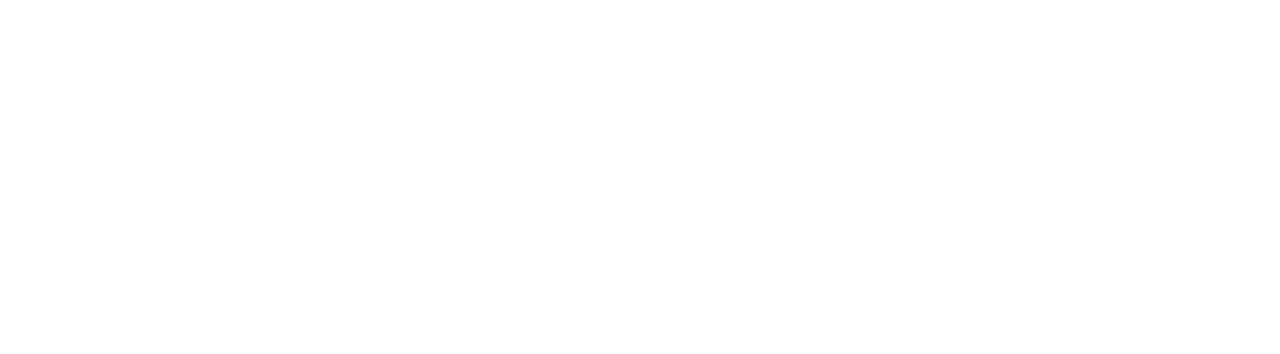
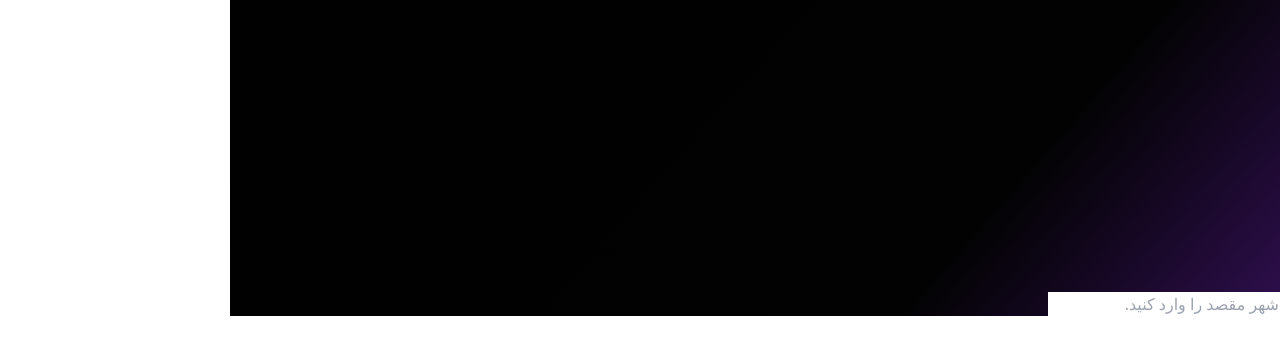
Before and after one commit to hastikm/tools-km, a React (Vite) app: page /map in a window 1280 px wide. Shown: the top 354 px of the page. Built offline with nearby package versions, Linux system fonts and the light colour scheme.

Commit message:
map is not completed

```diff
--- a/src/pages/map/Map.jsx
+++ b/src/pages/map/Map.jsx
@@ -1,11 +1,40 @@
-import React from 'react'
+import React from 'react';
+import '../map/map.css';
+import Navbar from '../../components/navbar';
 
 const Map = () => {
   return (
-    <div>
-      map page
+    <div className='gradient-background h-screen'>
+      <Navbar />
+
+      {/* کل محتوا */}
+      <p>فاصله شهر ها</p>
+      <div className='flex justify-between px-10 py-10'>
+
+        {/* ستون اول - ورودی شهرها */}
+
+
+        <div className='flex flex-col gap-4 w-1/3'>
+          <input
+            type="text"
+            placeholder='شهر مبداء را وارد کنید.'
+            className="border p-3 rounded-lg"
+          />
+          <input
+            type="text"
+            placeholder='شهر مقصد را وارد کنید.'
+            className="border p-3 rounded-lg"
+          />
+        </div>
+
+        {/* ستون دوم - نمایش نقشه */}
+        <div className='w-2/3 flex justify-center items-center'>
+          <div className="box w-[400px] h-[500px] bg-white shadow-xl rounded-xl"></div>
+        </div>
+
+      </div>
     </div>
   )
 }
 
-export default Map
+export default Map;
--- /dev/null
+++ b/src/pages/map/map.css
@@ -0,0 +1,17 @@
+.gradient-background {
+  background: linear-gradient(311deg,#922bf7,#020202,#000000,#24d2ab);
+  background-size: 240% 240%;
+  animation: gradient-animation 24s ease infinite;
+}
+
+@keyframes gradient-animation {
+  0% {
+    background-position: 0% 50%;
+  }
+  50% {
+    background-position: 100% 50%;
+  }
+  100% {
+    background-position: 0% 50%;
+  }
+}
```
